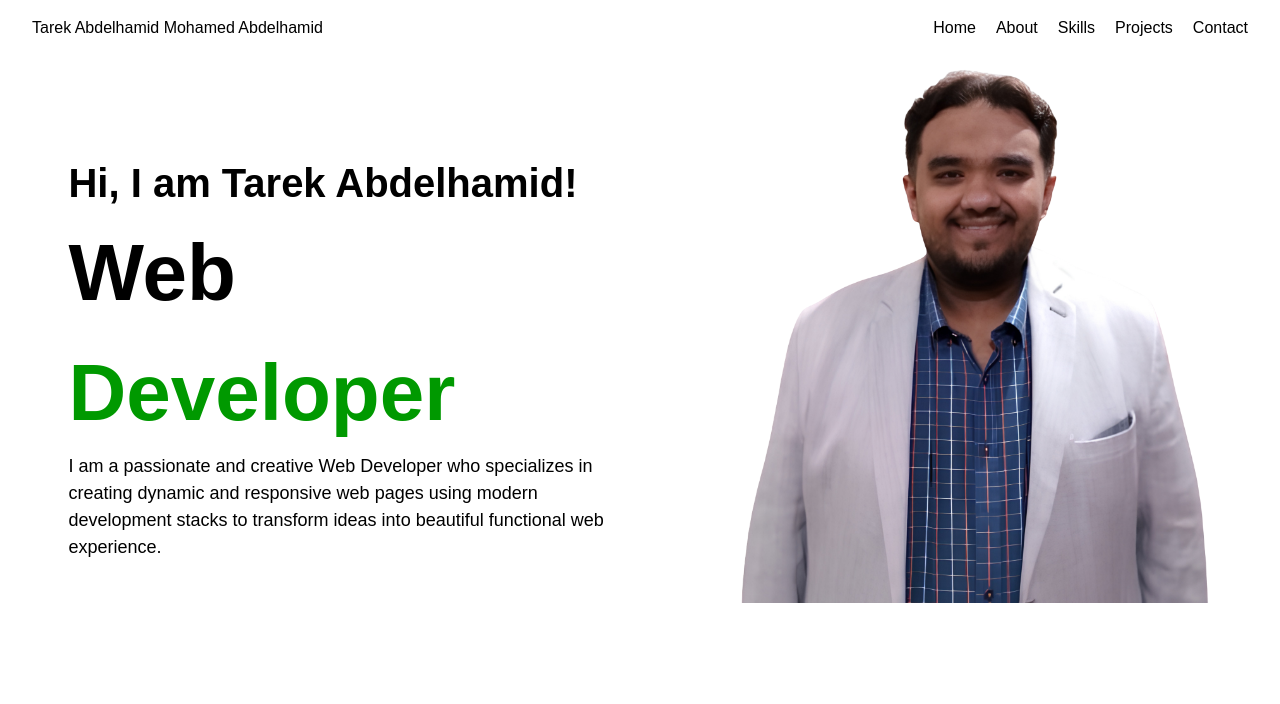
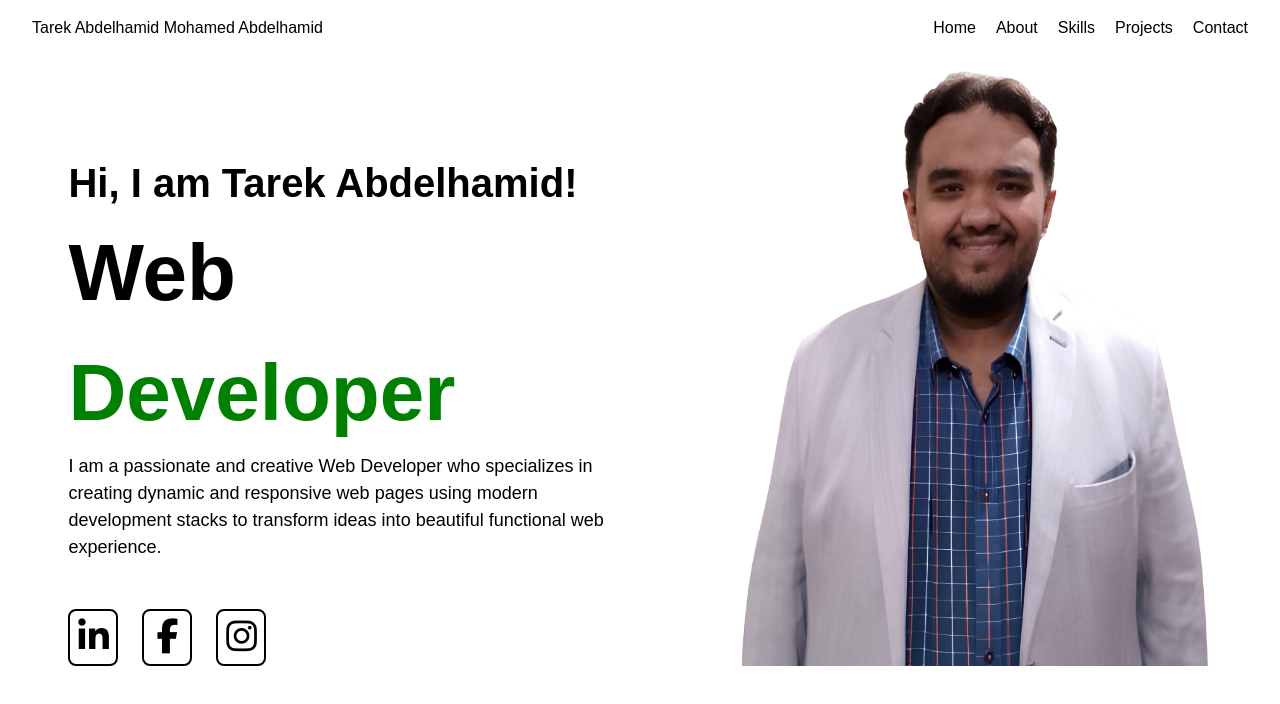
Before and after one commit to BugHunterExtraordinaire/portfolio-website, a React (Vite) app: page / in a window 1280 px wide. Shown: the top 704 px of the page. Built offline with nearby package versions, Linux system fonts and the light colour scheme.

Commit message:
Finalize About section styles and layout

```diff
--- a/src/header/Navigator.css
+++ b/src/header/Navigator.css
@@ -8,7 +8,7 @@
   display: block;
   width: 0;
   height: 1px;
-  background-color: green;
+  background-color: #008000;
   bottom: 0;
   left: 0;
   transition: 0.2s ease-out;
--- a/src/main-content/About.jsx
+++ b/src/main-content/About.jsx
@@ -1,14 +1,15 @@
+import Description from './about-components/Description.jsx'
+import Socials from './about-components/Socials.jsx'
 import PersonalPic from '../assets/my-image.png'
 
 export default function About() {
   return (
-    <section className="flex justify-between w-full" aria-label='About section' id='about'>
-      <section className='flex flex-col w-[50%] pt-[8%] h-fit pl-[3%]' aria-label='Brief Description'>
-        <p className='text-[2.5rem] font-semibold' aria-label='Name'>Hi, I am Tarek Abdelhamid!</p>
-        <p className='text-[5rem] font-bold' aria-label='Job title'>Web <span className='text-[#009900]'>Developer</span></p>
-        <p className='text-[18px]' aria-label='About me'>I am a passionate and creative Web Developer who specializes in creating dynamic and responsive web pages using modern development stacks to transform ideas into beautiful functional web experience.</p>
-      </section>
-      <img src={PersonalPic} alt='My Picture' className='w-[45%]'/>
-    </section>
+    <article className="flex justify-between w-full" aria-label='About me' id='about'>
+      <div className='w-[50%] pt-[8%] h-fit pl-[3%]'>
+        <Description />
+        <Socials />
+      </div>
+      <img src={PersonalPic} alt='My Picture' className='w-[45%]' />
+    </article>
   );
 }
--- /dev/null
+++ b/src/main-content/about-components/Description.css
@@ -0,0 +1,11 @@
+.cursor {
+  animation: cursor 1s infinite ease-in-out;
+}
+@keyframes cursor {
+  0% {
+    border-right: none;
+  }
+  100% {
+    border-right: 2px solid #008000;
+  }
+}
--- /dev/null
+++ b/src/main-content/about-components/Description.jsx
@@ -0,0 +1,11 @@
+import './Description.css'
+
+export default function Description() {
+  return (
+    <section className='flex flex-col w-full' aria-label='Brief Description'>
+      <p className='text-[2.5rem] font-semibold' aria-label='Name'>Hi, I am Tarek Abdelhamid!</p>
+      <p className='text-[5rem] font-bold' aria-label='Job title'>Web <span className='text-[#008000] border-r-2 pr-1.25 cursor'>Developer</span></p>
+      <p className='text-[18px]' aria-label='About me'>I am a passionate and creative Web Developer who specializes in creating dynamic and responsive web pages using modern development stacks to transform ideas into beautiful functional web experience.</p>
+    </section>
+  );
+}
--- /dev/null
+++ b/src/main-content/about-components/Socials.jsx
@@ -0,0 +1,24 @@
+export default function Socials() {
+  return (
+    <section aria-label='My Socials' className='pt-12 w-full flex gap-6'>
+      <a href='https://www.linkedin.com/in/tarek-mohamed-6261ab368/'
+         target='_blank'
+         className='text-[35px] border-2 w-12.5 rounded-lg text-center'
+         aria-label='My Linkedin'>
+          <i className="fa-brands fa-linkedin-in" aria-hidden='true' />
+      </a>
+      <a href='https://www.facebook.com/tarek.abdelhamid.5437/'
+         target='_blank'
+         className='text-[35px] border-2 w-12.5 rounded-lg text-center'
+         aria-label='My facebook'>
+          <i className="fa-brands fa-facebook-f" aria-hidden='true' />
+      </a>
+      <a href='https://www.instagram.com/tar.ek271/'
+         target='_blank'
+         className='text-[35px] border-2 w-12.5 rounded-lg text-center'
+         aria-label='My Instagram'>
+          <i className="fa-brands fa-instagram" aria-hidden='true' />
+      </a>
+    </section>
+  );
+}
```
